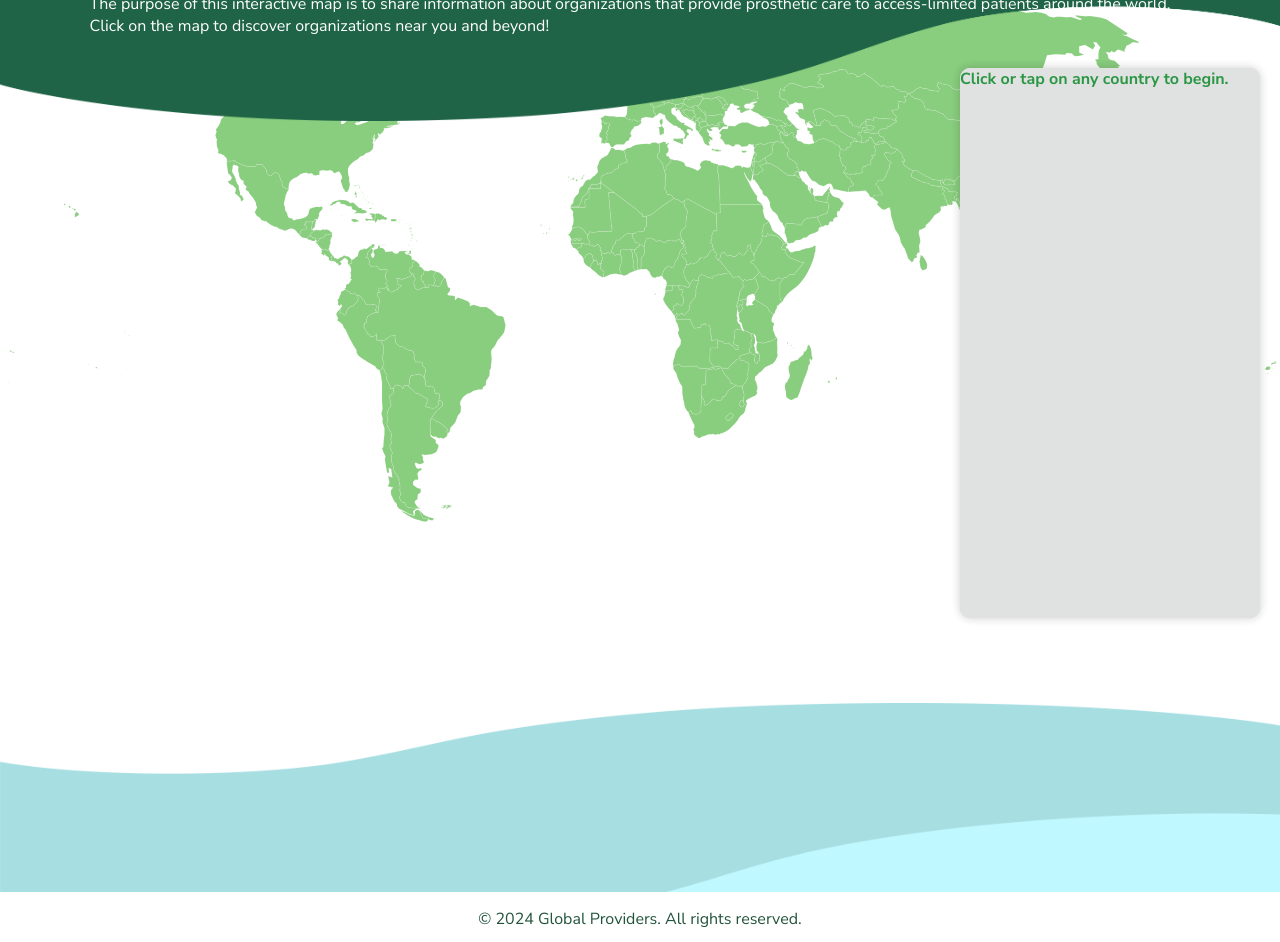
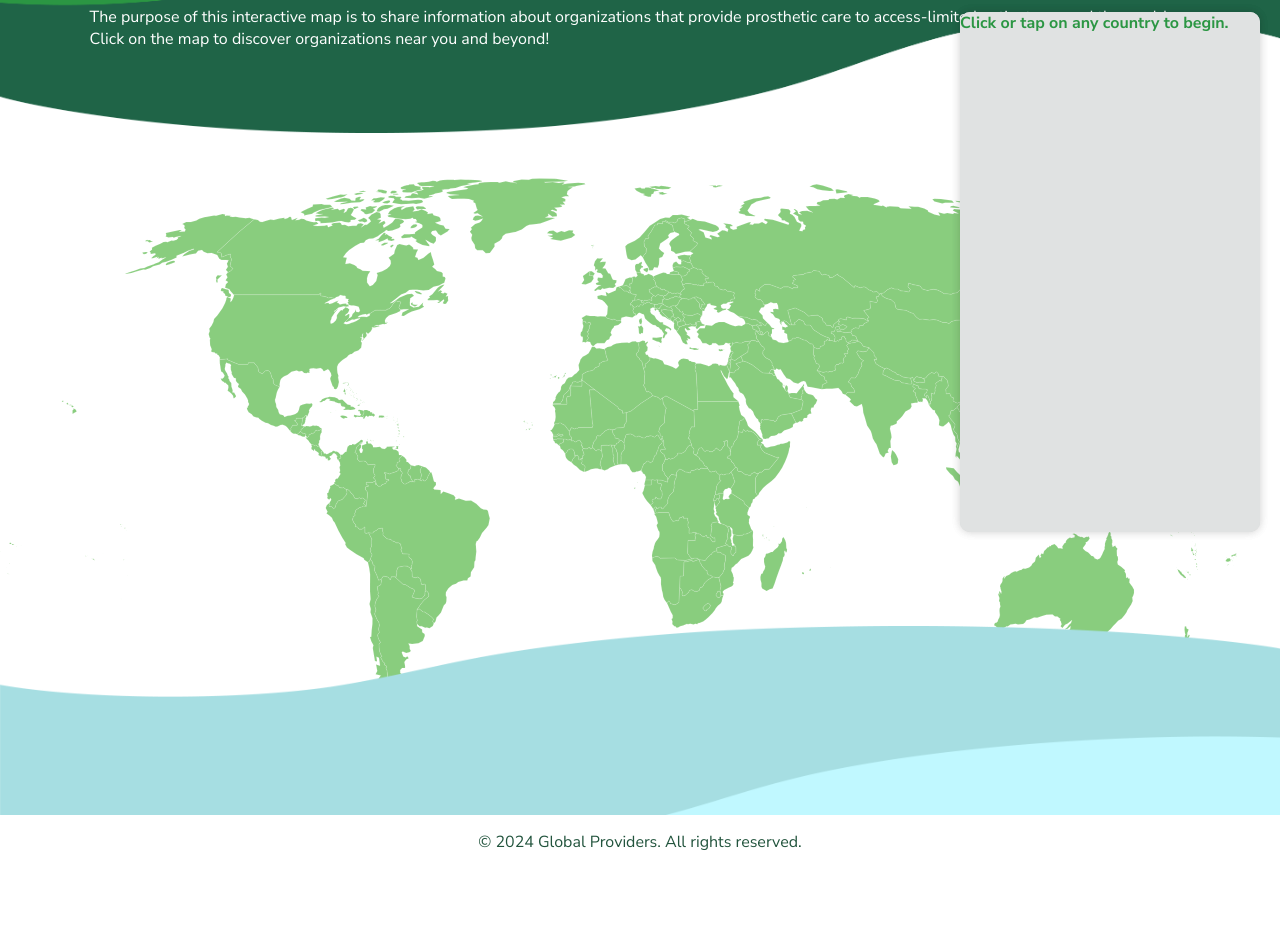
Before and after one commit to vmcarranzam/globalproviders, a plain HTML site: page index.html in a window 1280 px wide. Shown: the part 172-1114 px from the top of the page. After the commit the page ends 1041 px from the top, so only its background shows below. Drawn offline with nearby package versions, Linux system fonts and the light colour scheme; a web font is replaced by a local one.

Commit message:
actualizacion en el map container

```diff
--- a/styles.css
+++ b/styles.css
@@ -6,24 +6,20 @@ body {
     display: flex;
     flex-direction: column;
     align-items: center;
-
     overflow-x: hidden; /* Prevent horizontal scrolling */
 
 }
 
 .header-container, .footer-container {
     width: 100%;
+    height: 1%;
     font-family: 'Nunito Sans';
     font-weight: 400;
     background-color: transparent;
     color: white;
     text-align: left;
-<<<<<<< HEAD
     overflow: visible;
-    z-index: 10;
-=======
-
->>>>>>> ff8bdbf24bf58214014db76b256d4b8e26c255fb
+    z-index: 2;
 }
 
 .img-header {
@@ -31,7 +27,7 @@ body {
     position: relative;
     width: 100%;
     height: 10%;
-    margin-top: -1%;
+    margin-top: -1;
 }
 
 .header-container h1 {
@@ -49,7 +45,7 @@ body {
     margin-top: 1%;
     margin-bottom: 7%;
     font-size: 1rem;
-    z-index: 10;
+    z-index: 2;
 }
 
 /* Full-width map container */
@@ -82,22 +78,18 @@ svg path:hover {
 
 .map-container {
     position: absolute;
-    top: 50%;
+    top: 47%;
     left: 50%;
     transform: translate(-50%, -20%);
     z-index: 1;
     width: 100%;
-<<<<<<< HEAD
-    height: 99%; /* Adjust height as needed */
-=======
     height: 100%; /* Adjust height as needed */
     overflow: hidden;
->>>>>>> ff8bdbf24bf58214014db76b256d4b8e26c255fb
     display: flex;
     justify-content: center;
     align-items: center;
     outline: none;
-    margin-top: 2%;
+    margin-top: 0;
 }
 
 #interactiveMap {
@@ -127,16 +119,16 @@ svg path:hover {
 /* Fixed position entity card on the right */
 .entity-card {
     position: fixed;
-    top: 30%; /* Adjusted for larger height */
+    top: 23%; /* Adjusted for larger height */
     right: 20px; /* Offset from the right */
     width: 300px; /* Fixed width */
-    height: 550px; /* Larger height */
+    height: 65%; /* Larger height */
     max-width: 90%; /* Responsive adjustment for smaller screens */
     max-height: 90%; /* Ensure it remains responsive on smaller screens */
     border-radius: 10px;
     background-color: #e0e2e2;
     box-shadow: 0px 0px 10px rgba(0, 0, 0, 0.1);
-    z-index: 2; /* Ensure it overlays the map */
+    z-index: 3; /* Ensure it overlays the map */
     display: flex;
     flex-direction: column;
     overflow: hidden; /* Prevent card overflow */
@@ -221,7 +213,7 @@ svg path:hover {
     padding: 5px;
     display: inline-block;
     margin-left: 35%;
-    margin-bottom: 1%;
+    margin-bottom: 1.5%;
     font-size: 0.8rem;
     background-color: #2d6a4f;
     color: white;
@@ -249,7 +241,9 @@ svg path:hover {
 .img-footer{
     width: 100%;
     height: 10%;
-    margin-top: 45%;
+    margin-top: 38%;
+    position: relative;
+    z-index: 2;
 }
 
 .p-footer{
@@ -384,8 +378,6 @@ svg path:hover {
         padding: 20px;
     }
 
-
-
     .start-text {
         display: none;
     }
@@ -486,7 +478,6 @@ svg path:hover {
         display: contents;
     }
 
-
     .entity-card .content {
         flex-grow: 1;
         overflow-y: scroll; /* Enable scrolling within the content */
@@ -550,12 +541,6 @@ svg path:hover {
 }
 
 
-
-
-
-
-
-
 .social-icons {
     display: flex;
     justify-content: right;
```
